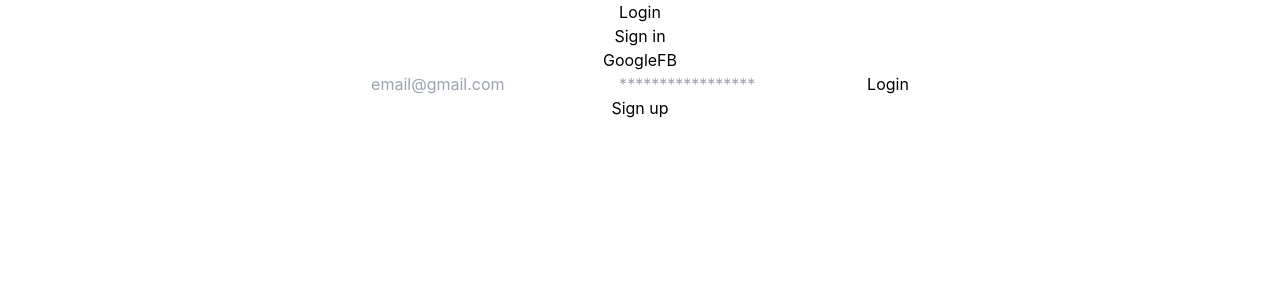
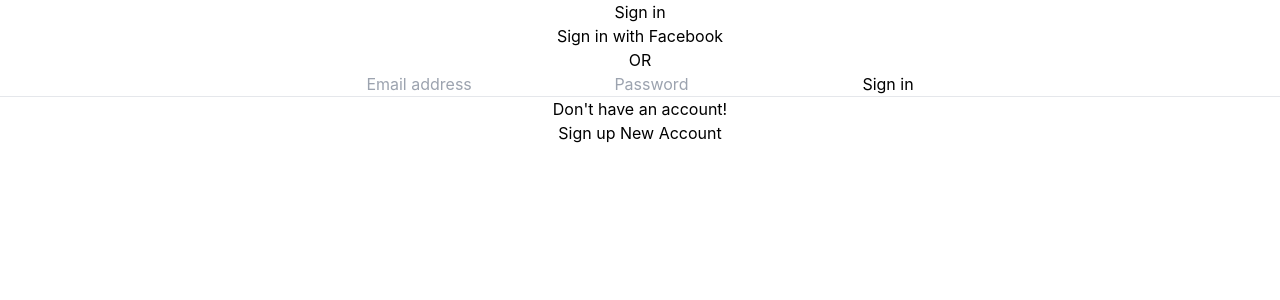
Before and after one commit to RahafJ96/reduxreact-app, a React (Create React App) app: page /login in a window 1280 px wide. Shown: the top 300 px of the page. Built offline with nearby package versions, Linux system fonts and the light colour scheme.

Commit message:
login and registeration

```diff
--- a/src/pages/Home.js
+++ b/src/pages/Home.js
@@ -4,6 +4,7 @@ function Home() {
   return (
     <div>
       <h1 className="text-3xl underline">Hello</h1>
+      <button>LOGOUT</button>
     </div>
   );
 }
--- a/src/pages/Login.js
+++ b/src/pages/Login.js
@@ -1,60 +1,91 @@
 import React, { useState, useEffect } from "react";
 import { useDispatch, useSelector } from "react-redux";
-import { useHistory, Link } from "react-router-dom";
+import { useNavigate, Link } from "react-router-dom";
+import { loginInitiate } from "../redux/actions";
 
-function Login() {
+const Login = () => {
   const [state, setState] = useState({
     email: "",
     password: "",
   });
+  const { currentUser } = useSelector((state) => state.user);
+
   const { email, password } = state;
-  const handleSubmit = () => {};
+
+  const navigate = useNavigate();
+
+  const dispatch = useDispatch();
+
+  useEffect(() => {
+    if (currentUser) {
+      navigate("/");
+    }
+  }, [currentUser, navigate]);
+
+  const handleChange = (e) => {
+    let { name, value } = e.target;
+    setState({ ...state, [name]: value });
+  };
+
+  const handleSubmit = (e) => {
+    e.preventDefault();
+    if (!email || !password) {
+      return;
+    }
+    dispatch(loginInitiate(email, password));
+    setState({ email: "", password: "" });
+  };
+
   const handleGoogleSignIn = () => {};
+
   const handleFBSignIn = () => {};
-  const handleChange = () => {};
   return (
     <div>
-      <h2>Login </h2>
-      <div id="logreg-form">
-        <form className="form-signin" onSubmit={handleSubmit}>
-          <h1 className="">Sign in</h1>
+      <div>
+        <form onSubmit={handleSubmit}>
+          <h1> Sign in</h1>
+          <div>
             <button type="button" onClick={handleGoogleSignIn}>
-            Google
+              {" "}
             </button>
             <button type="button" onClick={handleFBSignIn}>
-            FB
+              <span>Sign in with Facebook</span>{" "}
             </button>
-
-          <div>
+          </div>
+          <p> OR </p>
           <input
             type="email"
-              placeholder="email@gmail.com"
-              id="email"
+            id="inputEmail"
+            placeholder="Email address"
+            value={email}
             name="email"
             onChange={handleChange}
-              value={email}
             required
           />
           <input
             type="password"
-              placeholder="*****************"
-              id="password"
+            id="inputPassword"
+            placeholder="Password"
+            value={password}
             name="password"
             onChange={handleChange}
-              value={password}
             required
           />
-            <button type="submit">Login</button>
-            <br />
-          </div>
+
+          <button type="submit">Sign in</button>
+          <hr />
+          <p>Don't have an account!</p>
           <Link to="/register">
-          <button type="submit" id="btn-signup">Sign up</button>
-
+            <button type="button" id="btn-signup">
+              Sign up New Account
+            </button>
           </Link>
         </form>
+
+        <br />
       </div>
     </div>
   );
-}
+};
 
 export default Login;
--- a/src/pages/Register.js
+++ b/src/pages/Register.js
@@ -40,19 +40,12 @@ const Register = () => {
   return (
     <div>
       <div id="register-form">
-        <form className="form-signup" onSubmit={handleSubmit}>
-          <h1
-            className="h3 mb-3 font-weight-normal"
-            style={{ textAlign: "center" }}
-          >
-            {" "}
-            Sign up
-          </h1>
+        <form onSubmit={handleSubmit}>
+          <h1> Sign up</h1>
 
           <input
             type="text"
             id="user-name"
-            className="form-control"
             placeholder="Full name"
             name="displayName"
             value={displayName}
@@ -62,7 +55,6 @@ const Register = () => {
           <input
             type="email"
             id="user-email"
-            className="form-control"
             placeholder="Email address"
             name="email"
             value={email}
@@ -72,7 +64,6 @@ const Register = () => {
           <input
             type="password"
             id="user-pass"
-            className="form-control"
             placeholder="Password"
             name="password"
             value={password}
@@ -82,7 +73,6 @@ const Register = () => {
           <input
             type="password"
             id="user-repeatpass"
-            className="form-control"
             placeholder="Repeat Password"
             name="passwordConfirm"
             value={passwordConfirm}
@@ -90,12 +80,8 @@ const Register = () => {
             required
           />
 
-          <button className="btn btn-primary btn-block" type="submit">
-            <i className="fas fa-user-plus"></i> Sign Up
-          </button>
-          <Link to="/login">
-            <i className="fas fa-angle-left"></i> Back
-          </Link>
+          <button type="submit">Sign Up</button>
+          <Link to="/login">Back</Link>
         </form>
         <br />
       </div>
--- a/src/redux/actionTypes.js
+++ b/src/redux/actionTypes.js
@@ -1,3 +1,7 @@
 export const REGISTER_START = "REGISTER_START";
 export const REGISTER_SUCCESS = "REGISTER_SUCCESS";
 export const REGISTER_FAIL = "REGISTER_FAIL";
+
+export const LOGIN_START = "LOGIN_START";
+export const LOGIN_SUCCESS = "LOGIN_SUCCESS";
+export const LOGIN_FAIL = "LOGIN_FAIL";
--- a/src/redux/actions.js
+++ b/src/redux/actions.js
@@ -15,6 +15,20 @@ const registerFail = (error) => ({
   payload: error,
 });
 
+const loginStart = () => ({
+    type: types.LOGIN_START,
+  });
+
+  const loginSuccess = (user) => ({
+    type: types.LOGIN_SUCCESS,
+    payload: user,
+  });
+
+  const loginFail = (error) => ({
+    type: types.LOGIN_FAIL,
+    payload: error,
+  });
+
 export const registerInitiate = (email, password, displayName) => {
   return function (dispatch) {
     dispatch(registerStart());
@@ -29,3 +43,15 @@ export const registerInitiate = (email, password, displayName) => {
       .catch((error) => dispatch(registerFail(error.message)));
   };
 };
+
+export const loginInitiate = (email, password) => {
+    return function (dispatch) {
+      dispatch(loginStart());
+      auth
+        .signInWithEmailAndPassword(email, password)
+        .then(({ user }) => {
+          dispatch(loginSuccess(user));
+        })
+        .catch((error) => dispatch(loginFail(error.message)));
+    };
+  };
--- a/src/redux/reducer.js
+++ b/src/redux/reducer.js
@@ -9,17 +9,20 @@ const initalState = {
 const userReducer = (state = initalState, action) => {
   switch (action.type) {
     case types.REGISTER_START:
+    case types.LOGIN_START:
       return {
         ...state,
         loading: true,
       };
     case types.REGISTER_SUCCESS:
+    case types.LOGIN_SUCCESS:
       return {
         ...state,
         loading: false,
         currentUser: action.payload,
       };
     case types.REGISTER_FAIL:
+    case types.LOGIN_FAIL:
       return {
         ...state,
         loading: false,
```
Lines whose indentation alone changed are shown as unchanged.
